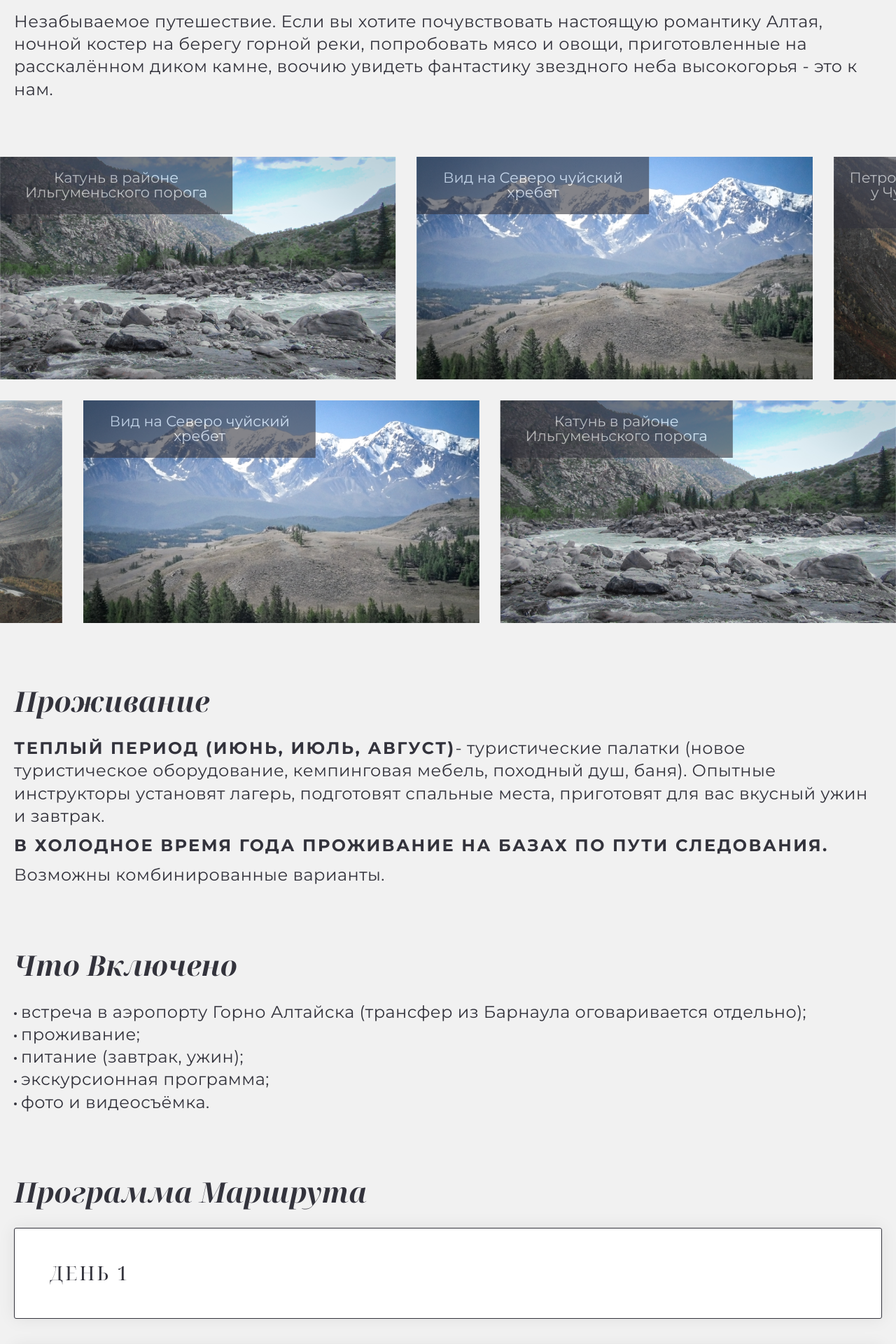
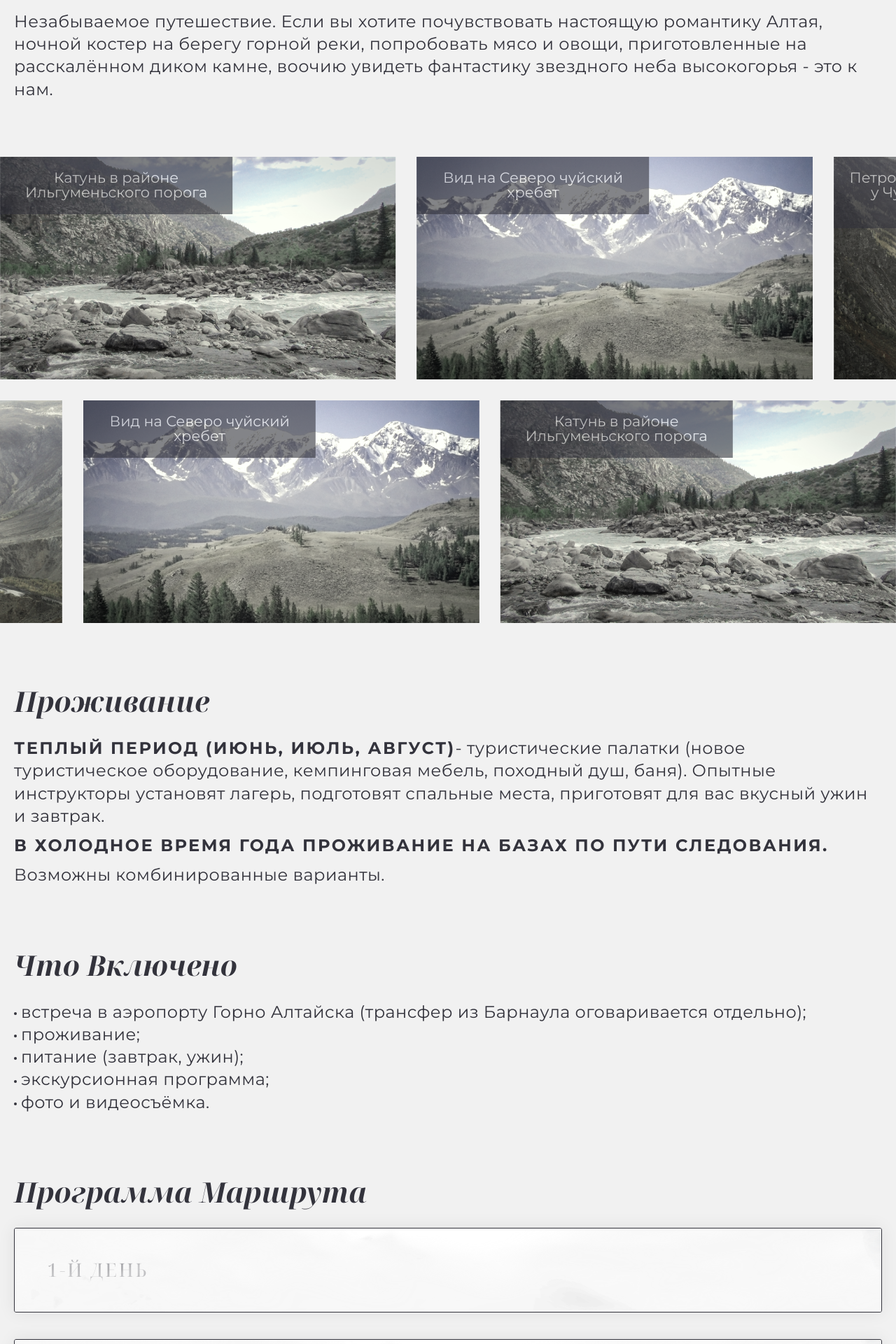
Before and after one commit to Novel86/magicofaltay, a PHP site: page /first-tour.html in a window 1280 px wide. Shown: the part 1120-3040 px from the top of the page at 70% size. Run offline with PHP 8.4, Linux system fonts and the light colour scheme; some libraries are stand-ins or nearby versions.

Commit message:
day-finish

```diff
--- a/css/style.css
+++ b/css/style.css
@@ -249,6 +249,12 @@ p._text:not(:last-child) {
   letter-spacing: 0.1em;
   text-transform: uppercase;
   color: #007B88;
+}
+
+@media (max-width: 1280px) {
+  ._text-link {
+    font-size: calc(18px + (28 - 18) * ((100vw - 375px) / (1400 - 375)));
+  }
 }
 
 .wrapper {
@@ -1375,6 +1389,13 @@ p._text:not(:last-child) {
 
 .tours-gallary__slide {
   position: relative;
+}
+
+.tours-gallary__slide img {
+  -webkit-filter: sepia(0.3) saturate(0.6) hue-rotate(20deg);
+          filter: sepia(0.3) saturate(0.6) hue-rotate(20deg);
+  -webkit-transition: 0.5s;
+  transition: 0.5s;
 }
 
 .tours-gallary__slide p {
@@ -1462,8 +1488,24 @@ p._text:not(:last-child) {
           align-items: center;
 }
 
+.image-box {
+  position: absolute;
+  width: 100%;
+  height: 350px;
+  left: 0;
+  bottom: 0;
+  pointer-events: none;
+}
+
+.image-box__day {
+  background: url(/img/tours/day-mountains-clouds.png) 0 100%/100% 95% no-repeat;
+  z-index: 3;
+}
+
 .discription__day {
-  padding: 45px 50px 45px 50px;
+  position: relative;
+  z-index: 2;
+  padding: calc(15px + (45 - 15) * ((100vw - 375px) / (1400 - 374))) calc(20px + (50 - 20) * ((100vw - 375px) / (1400 - 374)));
   background: white;
   border: 1px solid #33333C;
   border-radius: 3px;
@@ -1473,7 +1515,7 @@ p._text:not(:last-child) {
 }
 
 .discription__day:not(:last-child) {
-  margin-bottom: 40px;
+  margin-bottom: calc(20px + (40 - 20) * ((100vw - 375px) / (1400 - 375)));
 }
 
 .day__title {
--- a/first-tour.html
+++ b/first-tour.html
@@ -102,11 +102,11 @@
 							</ul>
 						</div>
 					</div>
-					<div class="tours__description description">
+				</div>
+			</div>
+			<div class="tours__description description _container">
 				<h5 class="description__title _h5">Описание</h5>
 				<p class="description__text _text">Незабываемое путешествие. Если вы хотите почувствовать настоящую романтику Алтая, ночной костер на берегу горной реки, попробовать мясо и овощи, приготовленные на расскалённом диком камне, воочию увидеть фантастику звездного неба высокогорья - это к нам.</p>
-					</div>
-				</div>
 			</div>
 			<div class="tours__gallary">
 				<div class="tours-gallary gallary swiper">
@@ -169,7 +169,8 @@
 			<div class="tours__description description _container">
 				<h5 class="description__title _h5">Программа маршрута</h5>
 				<div class="discription__day day">
-					<div class="day__title _text-link ">День 1</div>
+					<div class="image-box image-box__day"></div>
+					<div class="day__title _text-link ">1-й день</div>
 					<div class="day__content">
 						<div class="day__spec spec">
 							<div class="spec__body">
@@ -192,7 +193,11 @@
 									</ul>
 								</div>
 							</div>
+							<div class="day__map">
+								<a href="https://yandex.ru/maps/-/CCUFaKh0cA" target="_blank" class="_text-link"><span class="material-symbols-outlined"> home_pin </span>с. Майма - кемпинг р. Большой Ильгумень<span class="material-symbols-outlined"> where_to_vote </span></a>
 							</div>
+						</div>
+						<div class="tours__description description">
 							<h5 class="description__title _h5">Остановки</h5>
 							<ul class="description__list">
 								<li class="description__item _text">Вантовый мост с. Ая</li>
@@ -203,14 +208,17 @@
 								<li class="description__item _text">Перевал Чике-Таман </li>
 								<li class="description__item _text">Палаточный кемпинг Большой Ильгумень - место ночевки (обустройство лагеря, походная баня/душ, ужин)</li>
 							</ul>
+						</div>
+						<div class="tours__description description">
 							<h5 class="description__title _h5">Познавательная часть</h5>
 							<p class="description__text _text">Fдминистративно-территориальное устройство Республики Алтай, природно-климатические зоны, животный мир, история Чуйского тракта, вечерний мастер-класс “Приготовление пищи в походных условиях” (стейк из индейки, овощи гриль на диком камне).</p>
-						<div class="day__menu menu">
-							<h5 class="menu__title description__title _h5">Меню</h5>
-							<div class="menu__body">
-								<div class="menu__column">
-									<h4 class="menu__subtitle _h4">Завтрак</h4>
-									<ul class="menu__table description__list">
+						</div>
+						<div class="day__dishes dishes">
+							<h5 class="dishes__title description__title _h5">Меню</h5>
+							<div class="dishes__body">
+								<div class="dishes__column">
+									<h4 class="dishes__subtitle _h4">Завтрак</h4>
+									<ul class="dishes__table description__list">
 										<li class="description__item _text">Салат из свежих овощей </li>
 										<li class="description__item _text">Сыр (нарезка) </li>
 										<li class="description__item _text">Мясопродукты (нарезка) </li>
@@ -221,9 +229,9 @@
 										<li class="description__item _text">Молоко сгущеное, печенье </li>
 									</ul>
 								</div>
-								<div class="menu__column">
-									<h4 class="menu__subtitle _h4">Ужин</h4>
-									<ul class="menu__table description__list">
+								<div class="dishes__column">
+									<h4 class="dishes__subtitle _h4">Ужин</h4>
+									<ul class="dishes__table description__list">
 										<li class="description__item _text">Салат из свежих овощей </li>
 										<li class="description__item _text">Сыр (нарезка) </li>
 										<li class="description__item _text">Мясопродукты (нарезка) </li>
@@ -236,10 +244,12 @@
 								</div>
 							</div>
 						</div>
+						<p class="_text-bold">В меню могут быть внесены изменения по желанию клиента</p>
 					</div>
 				</div>
 				<div class="discription__day day">
-					<div class="day__title _text-link ">День 2</div>
+					<div class="image-box image-box__day"></div>
+					<div class="day__title _text-link ">2-й день</div>
 					<div class="day__content">
 						<div class="day__spec spec">
 							<div class="spec__body">
@@ -262,7 +272,11 @@
 									</ul>
 								</div>
 							</div>
+							<div class="day__map">
+								<a href="https://yandex.ru/maps/-/CCUFaKh0cA" target="_blank" class="_text-link"><span class="material-symbols-outlined"> home_pin </span>с. Майма - кемпинг р. Большой Ильгумень<span class="material-symbols-outlined"> where_to_vote </span></a>
 							</div>
+						</div>
+						<div class="tours__description description">
 							<h5 class="description__title _h5">Остановки</h5>
 							<ul class="description__list">
 								<li class="description__item _text">Вантовый мост с. Ая</li>
@@ -273,14 +287,17 @@
 								<li class="description__item _text">Перевал Чике-Таман </li>
 								<li class="description__item _text">Палаточный кемпинг Большой Ильгумень - место ночевки (обустройство лагеря, походная баня/душ, ужин)</li>
 							</ul>
+						</div>
+						<div class="tours__description description">
 							<h5 class="description__title _h5">Познавательная часть</h5>
 							<p class="description__text _text">Fдминистративно-территориальное устройство Республики Алтай, природно-климатические зоны, животный мир, история Чуйского тракта, вечерний мастер-класс “Приготовление пищи в походных условиях” (стейк из индейки, овощи гриль на диком камне).</p>
-						<div class="day__menu menu">
-							<h5 class="menu__title description__title _h5">Меню</h5>
-							<div class="menu__body">
-								<div class="menu__column">
-									<h4 class="menu__subtitle _h4">Завтрак</h4>
-									<ul class="menu__table description__list">
+						</div>
+						<div class="day__dishes dishes">
+							<h5 class="dishes__title description__title _h5">Меню</h5>
+							<div class="dishes__body">
+								<div class="dishes__column">
+									<h4 class="dishes__subtitle _h4">Завтрак</h4>
+									<ul class="dishes__table description__list">
 										<li class="description__item _text">Салат из свежих овощей </li>
 										<li class="description__item _text">Сыр (нарезка) </li>
 										<li class="description__item _text">Мясопродукты (нарезка) </li>
@@ -291,9 +308,9 @@
 										<li class="description__item _text">Молоко сгущеное, печенье </li>
 									</ul>
 								</div>
-								<div class="menu__column">
-									<h4 class="menu__subtitle _h4">Ужин</h4>
-									<ul class="menu__table description__list">
+								<div class="dishes__column">
+									<h4 class="dishes__subtitle _h4">Ужин</h4>
+									<ul class="dishes__table description__list">
 										<li class="description__item _text">Салат из свежих овощей </li>
 										<li class="description__item _text">Сыр (нарезка) </li>
 										<li class="description__item _text">Мясопродукты (нарезка) </li>
@@ -306,10 +323,12 @@
 								</div>
 							</div>
 						</div>
+						<p class="_text-bold">В меню могут быть внесены изменения по желанию клиента</p>
 					</div>
 				</div>
 				<div class="discription__day day">
-					<div class="day__title _text-link ">День 3</div>
+					<div class="image-box image-box__day"></div>
+					<div class="day__title _text-link ">3-й день</div>
 					<div class="day__content">
 						<div class="day__spec spec">
 							<div class="spec__body">
@@ -332,7 +351,11 @@
 									</ul>
 								</div>
 							</div>
+							<div class="day__map">
+								<a href="https://yandex.ru/maps/-/CCUFaKh0cA" target="_blank" class="_text-link"><span class="material-symbols-outlined"> home_pin </span>с. Майма - кемпинг р. Большой Ильгумень<span class="material-symbols-outlined"> where_to_vote </span></a>
 							</div>
+						</div>
+						<div class="tours__description description">
 							<h5 class="description__title _h5">Остановки</h5>
 							<ul class="description__list">
 								<li class="description__item _text">Вантовый мост с. Ая</li>
@@ -343,14 +366,17 @@
 								<li class="description__item _text">Перевал Чике-Таман </li>
 								<li class="description__item _text">Палаточный кемпинг Большой Ильгумень - место ночевки (обустройство лагеря, походная баня/душ, ужин)</li>
 							</ul>
+						</div>
+						<div class="tours__description description">
 							<h5 class="description__title _h5">Познавательная часть</h5>
 							<p class="description__text _text">Fдминистративно-территориальное устройство Республики Алтай, природно-климатические зоны, животный мир, история Чуйского тракта, вечерний мастер-класс “Приготовление пищи в походных условиях” (стейк из индейки, овощи гриль на диком камне).</p>
-						<div class="day__menu menu">
-							<h5 class="menu__title description__title _h5">Меню</h5>
-							<div class="menu__body">
-								<div class="menu__column">
-									<h4 class="menu__subtitle _h4">Завтрак</h4>
-									<ul class="menu__table description__list">
+						</div>
+						<div class="day__dishes dishes">
+							<h5 class="dishes__title description__title _h5">Меню</h5>
+							<div class="dishes__body">
+								<div class="dishes__column">
+									<h4 class="dishes__subtitle _h4">Завтрак</h4>
+									<ul class="dishes__table description__list">
 										<li class="description__item _text">Салат из свежих овощей </li>
 										<li class="description__item _text">Сыр (нарезка) </li>
 										<li class="description__item _text">Мясопродукты (нарезка) </li>
@@ -361,9 +387,9 @@
 										<li class="description__item _text">Молоко сгущеное, печенье </li>
 									</ul>
 								</div>
-								<div class="menu__column">
-									<h4 class="menu__subtitle _h4">Ужин</h4>
-									<ul class="menu__table description__list">
+								<div class="dishes__column">
+									<h4 class="dishes__subtitle _h4">Ужин</h4>
+									<ul class="dishes__table description__list">
 										<li class="description__item _text">Салат из свежих овощей </li>
 										<li class="description__item _text">Сыр (нарезка) </li>
 										<li class="description__item _text">Мясопродукты (нарезка) </li>
@@ -376,6 +402,7 @@
 								</div>
 							</div>
 						</div>
+						<p class="_text-bold">В меню могут быть внесены изменения по желанию клиента</p>
 					</div>
 				</div>
 			</div>
--- a/src/scss/_tours.scss
+++ b/src/scss/_tours.scss
@@ -8,10 +8,10 @@
 }
 
 .header__clouds-tours {
-	background: url(/img/tours/clouds-tours.png) 0 0 / contain  no-repeat;
+	background: url(/img/tours/clouds-tours.png) 0 0 / 100% calc(50% + (100 - 50) * ((100vw - 375px) / (1400 - 375)))  no-repeat;
 	position: absolute;
 	width: 100%;
-	height: 465px;
+	height: 650px;
 	top: 0;
 	left: 0;
 	pointer-events: none;
@@ -70,8 +70,7 @@
 			justify-content: space-between;
 			align-items: flex-end;
 		}
-		margin-bottom: 80px;
-	}
+			}
 
 	&__column {
 		li {
@@ -91,6 +90,9 @@
 
 	&__icon {
 		margin: 0px 20px 0px 0px !important;
+		@media ( max-width: 425px) {
+			margin: 0px 10px 0px 0px !important;
+		}
 	}
 
 	&__img {
@@ -98,6 +100,9 @@
 
 	&__parametr {
 		margin: 0px 20px 0px 0px !important;
+		@media ( max-width: 425px) {
+			margin: 0px 10px 0px 0px !important;
+		}
 		flex: 0 0 auto;
 	}
 
@@ -174,6 +179,11 @@
 
 	&__slide {
 		position: relative;
+
+		img {
+			filter: sepia(0.3) saturate(0.6) hue-rotate(20deg);
+			transition: 0.5s;
+		}
 		p {
 			position: absolute;
 			width: 58.75%;
@@ -198,17 +208,10 @@
 			p {
 				opacity: 0;
 				pointer-events: none;
-
 			}
-		}
-	}
-}
-
-.gallary-slider {
-
-	&__img {
-
-		&_tours {
+			img {
+				filter: sepia(0) saturate(1) hue-rotate(0deg);
+			}
 		}
 	}
 }
@@ -278,19 +281,37 @@
 	}
 }
 
+.image-box {
+	position: absolute;
+	width: 100%;
+	height: 350px;
+	left: 0;
+	bottom: 0;
+	pointer-events: none;
+
+	&__day {
+		background: url(/img/tours/day-mountains-clouds.png) 0 100% / 100% 95% no-repeat;
+		z-index: 3;
+	}
+}
+
+
 //====================day======================
 
 .discription {
 
 	&__day {
-		padding: 45px 50px 45px 50px;
+		position: relative;
+		z-index: 2;
+		padding: calc(15px + (45 - 15) * ((100vw - 375px) / (1400 - 374))) calc(20px + (50 - 20) * ((100vw - 375px) / (1400 - 374)));
 		background: white;
+
 		border: 1px solid $main;
 		border-radius: 3px;
 		box-shadow: 0px 0px 25px rgba(0, 0, 0, 0.08);
 		overflow: hidden;
 		&:not(:last-child) {
-			margin-bottom: 40px;
+			margin-bottom: calc(20px + (40 - 20) * ((100vw - 375px) / (1400 - 375)));
 		}
 	}
 }
@@ -308,45 +329,65 @@
 	&__content {
 		display: none;
 		margin-top: 50px;
-		padding: 0px 60px;
+		padding: 0px calc(20px + (60 - 20) * ((100vw - 375px) / (1400 - 375)));
+		background: url(/img/tours/day-mountains-1-.png) 50% 100% / auto calc(700px + (700 - 700) * ((100vw - 375px) / (1400 - 375))) no-repeat;
+		@media ( max-width: 512px) {
+			padding: 0;
+		}
 	}
 
 	&__spec {
+		margin-bottom: 80px;
+
 	}
 
-	&__menu {
+	&__map {
+		margin-top: 20px;
+		span {
+			padding: 0px 10px;
+			display: inline-block;
+		}
+	}
+
+	&__dishes {
+		margin-bottom: 20px;
 	}
 }
 
-
-.description {
+.dishes {
 
 	&__title {
-	}
 
-	&__list {
-	}
-
-	&__item {
-	}
-
-	&__text {
-	}
-}
-.menu {
-
-	&__title {
 	}
 
 	&__body {
+		@media ( min-width: 797px) {
+		display: flex;
+		justify-content: center;
+		}
+
 	}
 
 	&__column {
+		margin: 0px 15px;
+		@media ( max-width: 797px) {
+			&:not(:last-child) {
+				margin-bottom: 10px;
+			}
+		}
 	}
 
 	&__subtitle {
+		text-align: left;
 	}
 
 	&__table {
+		padding: 20px 80px;
+		@media ( max-width: 1400px) {
+			padding: calc(10px + (20 - 10) * ((100vw - 375px) / (1400 - 375))) calc(30px + (80 - 30) * ((100vw - 375px) / (1400 - 375)));
+		}
+		background: linear-gradient(180deg, rgba(186, 231, 221, 0.7) 49.27%, rgba(186, 231, 221, 0) 100%);
+		border-radius: 3px;
+		backdrop-filter: blur(1.2px);
 	}
 }
--- a/src/scss/style.scss
+++ b/src/scss/style.scss
@@ -160,6 +160,9 @@ p._text {
 	font-size: 28px;
 	line-height: 135.7%;
 	letter-spacing: 0.1em;
+	@media ( max-width: 1280px) {
+		font-size: calc(18px + (28 - 18) * ((100vw - 375px) / (1400 - 375)));
+	}
 	text-transform: uppercase;
 	color: $link;
 }
@@ -433,7 +436,7 @@ p._text {
 
 	&__title {
 		position: relative;
-		z-index: 2;
+		z-index: 3;
 		display: flex;
 		@media ( max-width: 768px) {
 			flex-wrap: wrap;
@@ -486,7 +489,7 @@ p._text {
 
 	&__utp-slider {
 		position: relative;
-		z-index: 3;
+		z-index: 2;
 		text-align: center;
 		margin-bottom: 50px;
 		margin-top: -92px;
```
Also changed, not shown: other parts of css/style.css (+87 -10 lines), img/tours/day-mountains-1-.png (added), img/tours/day-mountains-clouds.png (added). Lines whose indentation alone changed are shown as unchanged.
